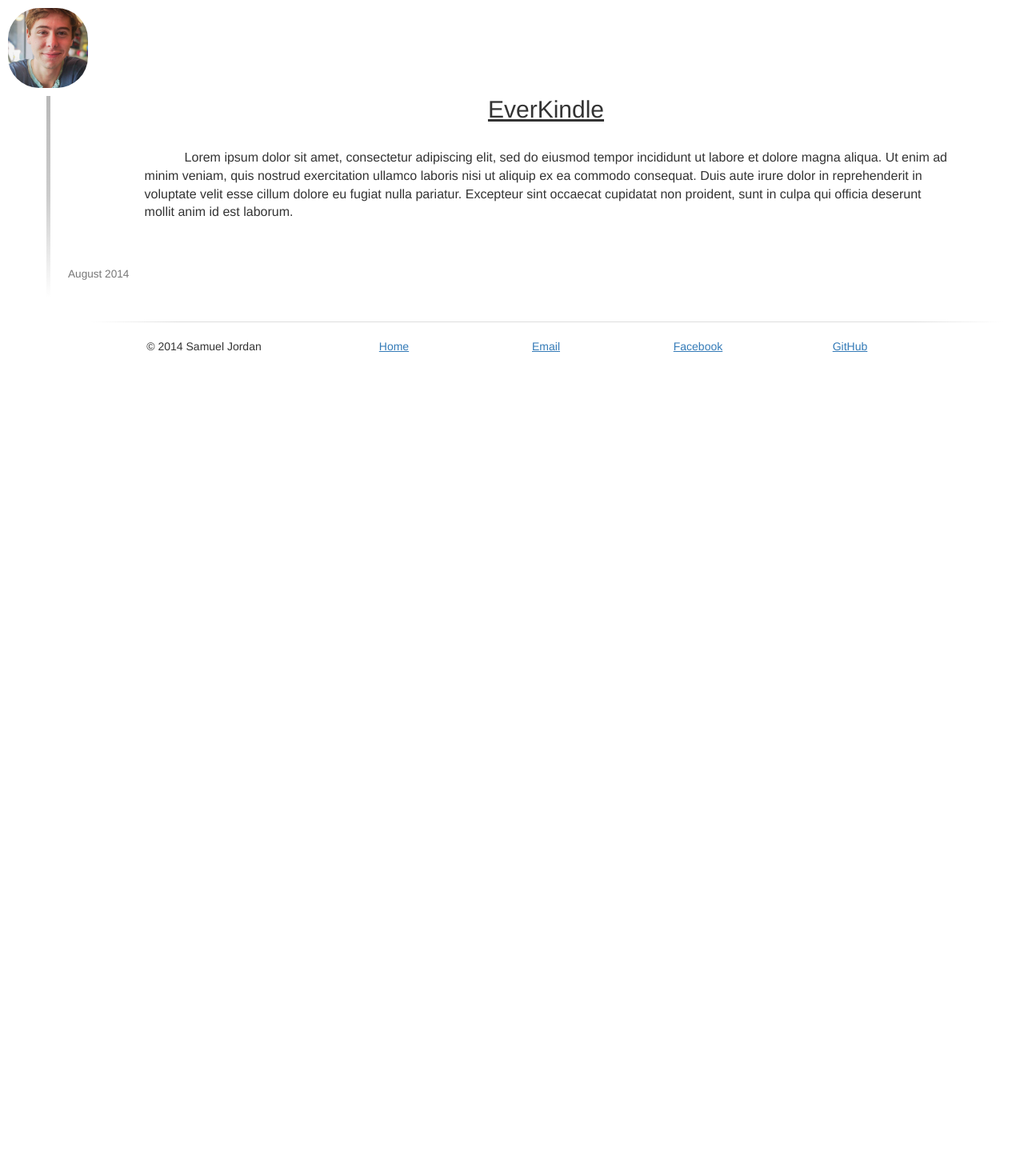
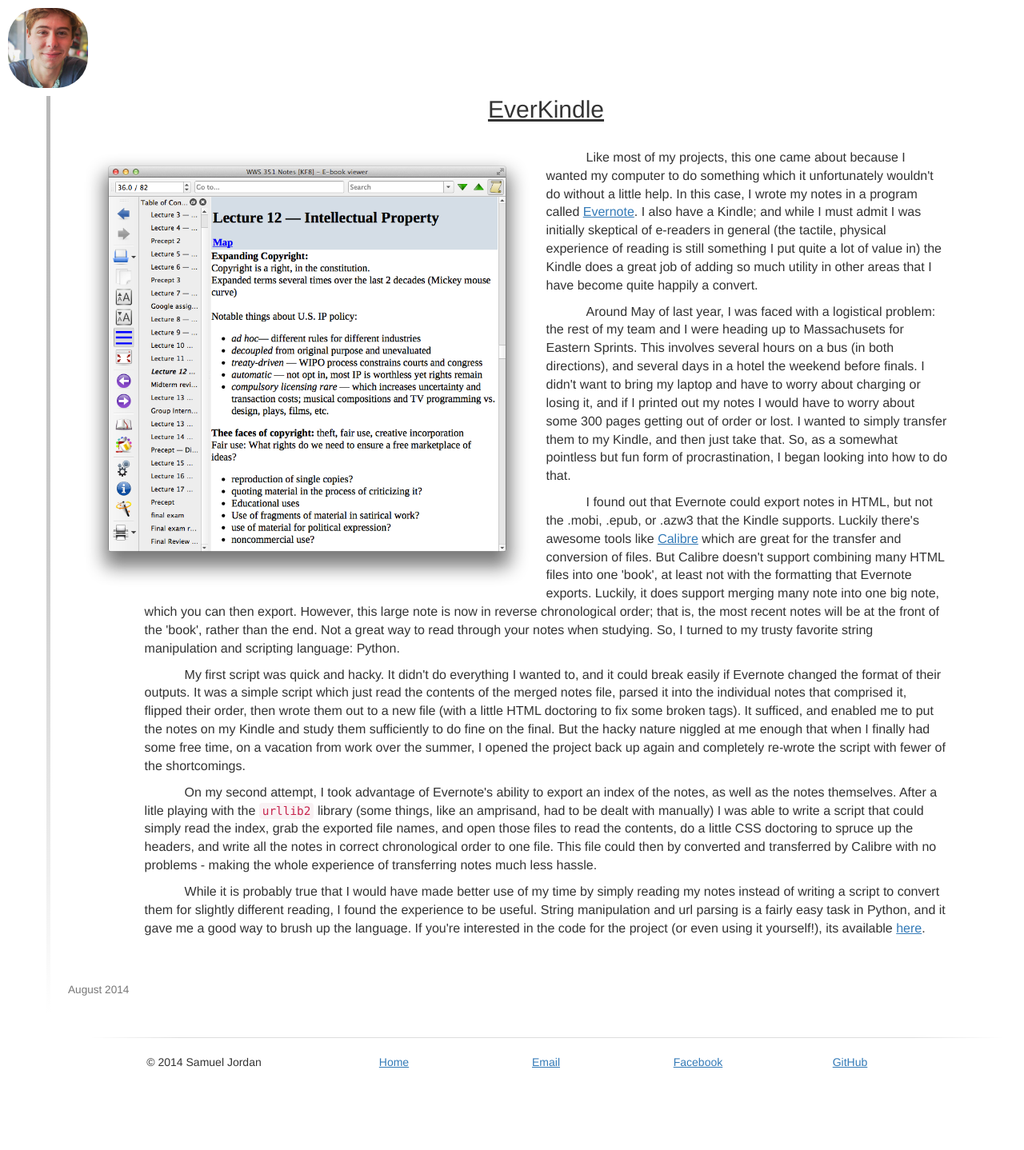
Before and after one commit to sfjordan/sfjordan.github.io, a Jekyll site: the page built from _posts/2014-08-24-EverKindle.md, in a window 1280 px wide. Shown: the whole page at 80% size. Built offline with Jekyll 4.4.1, drawn with Linux system fonts in a browser that asks for light colours; nearby versions of some CDN libraries; before the commit the page ends 900 px from its top, so only the background shows below that.

Commit message:
add NetworkTest post, write EverKindle post, add images & css for images

```diff
--- a/_posts/2014-08-24-EverKindle.md
+++ b/_posts/2014-08-24-EverKindle.md
@@ -4,4 +4,24 @@
 description: A script to convert notes from Evernote to Kindle.
 date: 2014-8-24
 ---
-<p>Lorem ipsum dolor sit amet, consectetur adipiscing elit, sed do eiusmod tempor incididunt ut labore et dolore magna aliqua. Ut enim ad minim veniam, quis nostrud exercitation ullamco laboris nisi ut aliquip ex ea commodo consequat. Duis aute irure dolor in reprehenderit in voluptate velit esse cillum dolore eu fugiat nulla pariatur. Excepteur sint occaecat cupidatat non proident, sunt in culpa qui officia deserunt mollit anim id est laborum.</p>
+<div class="col-md-6">
+    <img class="topimg" src="/static/img/EverKindleSC.png" alt="EverKindle"/>
+</div>
+<p>
+    Like most of my projects, this one came about because I wanted my computer to do something which it unfortunately wouldn't do without a little help. In this case, I wrote my notes in a program called <a href="https://evernote.com/">Evernote</a>. I also have a Kindle; and while I must admit I was initially skeptical of e-readers in general (the tactile, physical experience of reading is still something I put quite a lot of value in) the Kindle does a great job of adding so much utility in other areas that I have become quite happily a convert.
+</p>
+<p>
+    Around May of last year, I was faced with a logistical problem: the rest of my team and I were heading up to Massachusets for Eastern Sprints. This involves several hours on a bus (in both directions), and several days in a hotel the weekend before finals. I didn't want to bring my laptop and have to worry about charging or losing it, and if I printed out my notes I would have to worry about some 300 pages getting out of order or lost. I wanted to simply transfer them to my Kindle, and then just take that. So, as a somewhat pointless but fun form of procrastination, I began looking into how to do that.
+</p>
+<p>
+    I found out that Evernote could export notes in HTML, but not the .mobi, .epub, or .azw3 that the Kindle supports. Luckily there's awesome tools like <a href="http://calibre-ebook.com/">Calibre</a> which are great for the transfer and conversion of files. But Calibre doesn't support combining many HTML files into one 'book', at least not with the formatting that Evernote exports. Luckily, it does support merging many note into one big note, which you can then export. However, this large note is now in reverse chronological order; that is, the most recent notes will be at the front of the 'book', rather than the end. Not a great way to read through your notes when studying. So, I turned to my trusty favorite string manipulation and scripting language: Python.
+</p>
+<p>
+    My first script was quick and hacky. It didn't do everything I wanted to, and it could break easily if Evernote changed the format of their outputs. It was a simple script which just read the contents of the merged notes file, parsed it into the individual notes that comprised it, flipped their order, then wrote them out to a new file (with a little HTML doctoring to fix some broken tags). It sufficed, and enabled me to put the notes on my Kindle and study them sufficiently to do fine on the final. But the hacky nature niggled at me enough that when I finally had some free time, on a vacation from work over the summer, I opened the project back up again and completely re-wrote the script with fewer of the shortcomings.
+</p>
+<p>
+    On my second attempt, I took advantage of Evernote's ability to export an index of the notes, as well as the notes themselves. After a litle playing with the <code>urllib2</code> library (some things, like an amprisand, had to be dealt with manually) I was able to write a script that could simply read the index, grab the exported file names, and open those files to read the contents, do a little CSS doctoring to spruce up the headers, and write all the notes in correct chronological order to one file. This file could then by converted and transferred by Calibre with no problems - making the whole experience of transferring notes much less hassle.
+</p>
+<p>
+    While it is probably true that I would have made better use of my time by simply reading my notes instead of writing a script to convert them for slightly different reading, I found the experience to be useful. String manipulation and url parsing is a fairly easy task in Python, and it gave me a good way to brush up the language. If you're interested in the code for the project (or even using it yourself!), its available <a href="https://github.com/sfjordan/EverKindle">here</a>.
+</p>
--- a/css/custom.css
+++ b/css/custom.css
@@ -39,6 +39,10 @@
     /*font-family: 'Open Sans',sans-serif;*/
     font-family:"Helvetica Neue",Helvetica,Arial,sans-serif;
     font-size: 16px;
+}
+
+.topimg {
+  width: 100%;
 }
 
 .content-wrapper {
```
Also changed, not shown: _posts/2014-07-15-NetworkTest.md (added, +21 -0 lines), static/img/EverKindleSC.png (added), static/img/NetworkTestSC.png (added).
